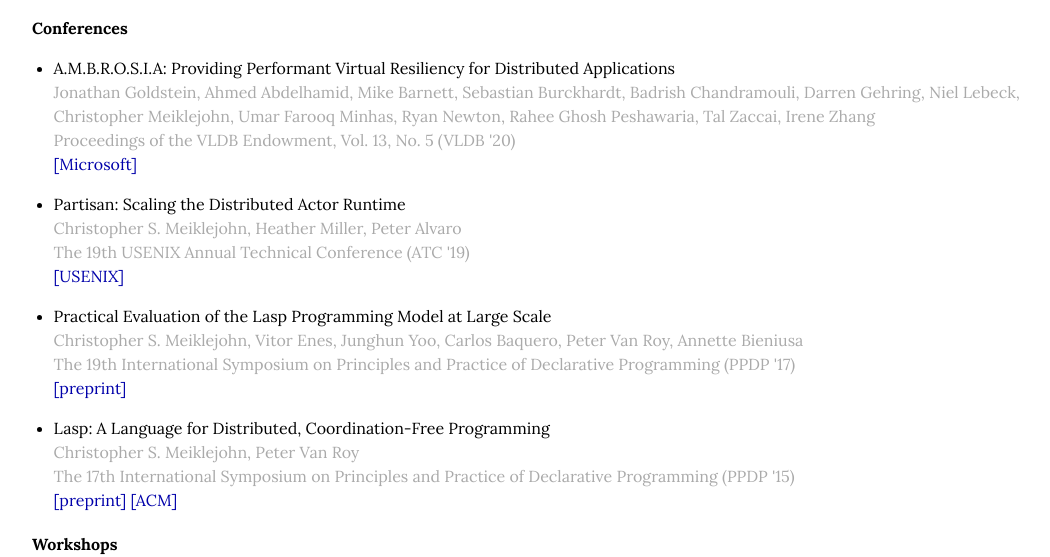
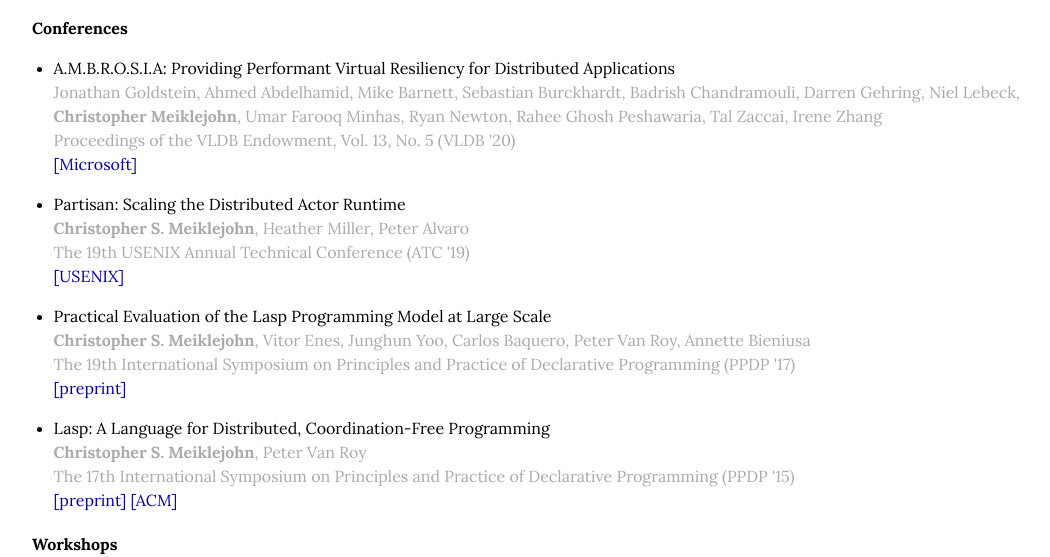
Before and after one commit to cmeiklejohn/cmeiklejohn.github.io, a Jekyll site: the page built from publications.html, in a window 1280 px wide and 900 px high. Shown: the part 128-685 px from the top of the window, without its empty margins (88-1138 px from the left). Built offline with Jekyll 4.4.1, drawn with Linux system fonts in a browser that asks for light colours; some web fonts are replaced.

Commit message:
Add paper.

```diff
--- a/publications.html
+++ b/publications.html
@@ -26,7 +26,7 @@ title: Publications
     <li>
       <p>
         A.M.B.R.O.S.I.A: Providing Performant Virtual Resiliency for Distributed Applications
-        <span class="author">Jonathan Goldstein, Ahmed Abdelhamid, Mike Barnett, Sebastian Burckhardt, Badrish Chandramouli, Darren Gehring, Niel Lebeck, Christopher Meiklejohn, Umar Farooq Minhas, Ryan Newton, Rahee Ghosh Peshawaria, Tal Zaccai, Irene Zhang</span>
+        <span class="author">Jonathan Goldstein, Ahmed Abdelhamid, Mike Barnett, Sebastian Burckhardt, Badrish Chandramouli, Darren Gehring, Niel Lebeck, <b>Christopher Meiklejohn</b>, Umar Farooq Minhas, Ryan Newton, Rahee Ghosh Peshawaria, Tal Zaccai, Irene Zhang</span>
         <span class="date">Proceedings of the VLDB Endowment, Vol. 13, No. 5 (VLDB '20)</span>
         <span><a href="https://www.microsoft.com/en-us/research/uploads/prod/2018/12/AmbrosiaPaper.pdf">[Microsoft]</a></span>
       </p>
@@ -34,7 +34,7 @@ title: Publications
     <li>
       <p>
         Partisan: Scaling the Distributed Actor Runtime
-        <span class="author">Christopher S. Meiklejohn, Heather Miller, Peter Alvaro</span>
+        <span class="author"><b>Christopher S. Meiklejohn</b>, Heather Miller, Peter Alvaro</span>
         <span class="date">The 19th USENIX Annual Technical Conference (ATC '19)</span>
         <span><a href="https://www.usenix.org/conference/atc19/presentation/meiklejohn">[USENIX]</a></span>
       </p>
@@ -42,7 +42,7 @@ title: Publications
     <li>
       <p>
         Practical Evaluation of the Lasp Programming Model at Large Scale
-        <span class="author">Christopher S. Meiklejohn, Vitor Enes, Junghun Yoo, Carlos Baquero, Peter Van Roy, Annette Bieniusa</span>
+        <span class="author"><b>Christopher S. Meiklejohn</b>, Vitor Enes, Junghun Yoo, Carlos Baquero, Peter Van Roy, Annette Bieniusa</span>
         <span class="date">The 19th International Symposium on Principles and Practice of Declarative Programming (PPDP '17)</span>
         <span><a href="http://christophermeiklejohn.com/publications/ppdp-2017-preprint.pdf">[preprint]</a></span>
       </p>
@@ -50,7 +50,7 @@ title: Publications
     <li>
       <p>
         Lasp: A Language for Distributed, Coordination-Free Programming
-        <span class="author">Christopher S. Meiklejohn, Peter Van Roy</span>
+        <span class="author"><b>Christopher S. Meiklejohn</b>, Peter Van Roy</span>
         <span class="date">The 17th International Symposium on Principles and Practice of Declarative Programming (PPDP '15)</span>
         <span><a href="http://christophermeiklejohn.com/publications/ppdp-2015-preprint.pdf">[preprint]</a> <a href="http://dl.acm.org/citation.cfm?id=2790525">[ACM]</a></span>
       </p>
```
